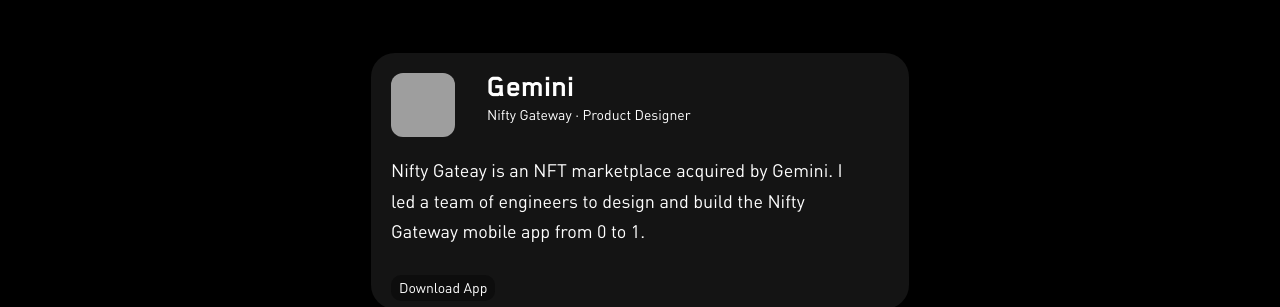
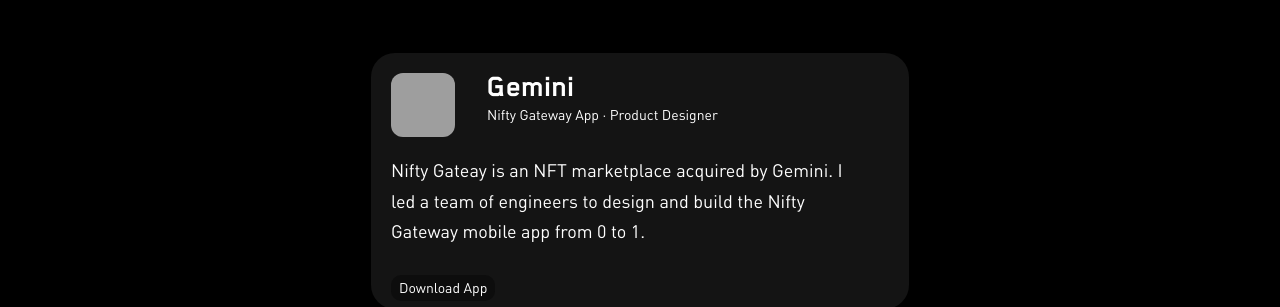
Before and after one commit to jotd/jotd-portfolio, a Jekyll site: the page work/index.html, which Jekyll copies as it is, in a window 1280 px wide and 1117 px high. Shown: the part 202-509 px from the top of the window. Built offline with Jekyll 4.4.1, drawn with Linux system fonts in a browser that asks for light colours; grey boxes are pictures that could not be loaded.

Commit message:
Update index.html

```diff
--- a/work/index.html
+++ b/work/index.html
@@ -61,7 +61,7 @@
       />
       <div id="margin-below-header" class="work-header-text">
         <p class="title">Gemini</p>
-        <p class="work-metadata">Nifty Gateway · Product Designer</p>
+        <p class="work-metadata">Nifty Gateway App · Product Designer</p>
         <p class="blurb">
           Nifty Gateay is an NFT marketplace acquired by Gemini.
           I led a team of engineers to design and build the Nifty Gateway mobile app from 0 to 1.
```
